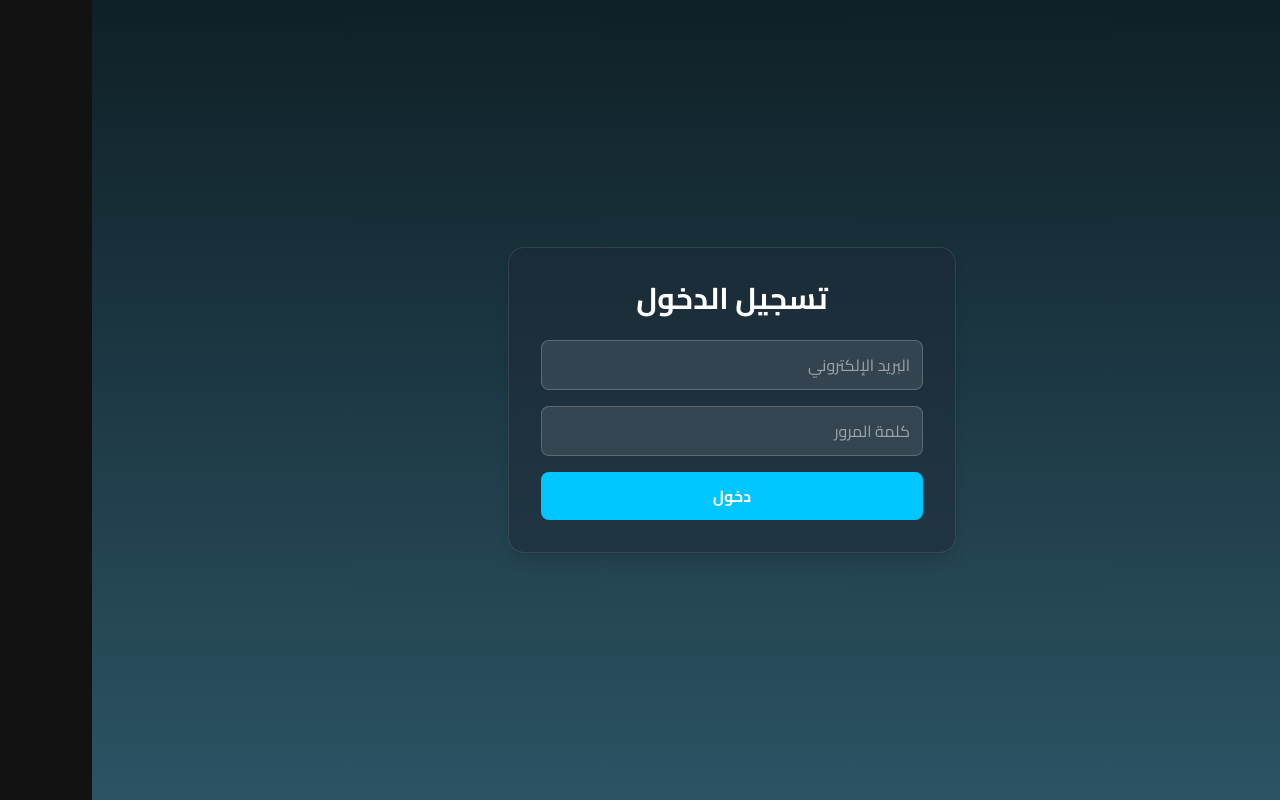
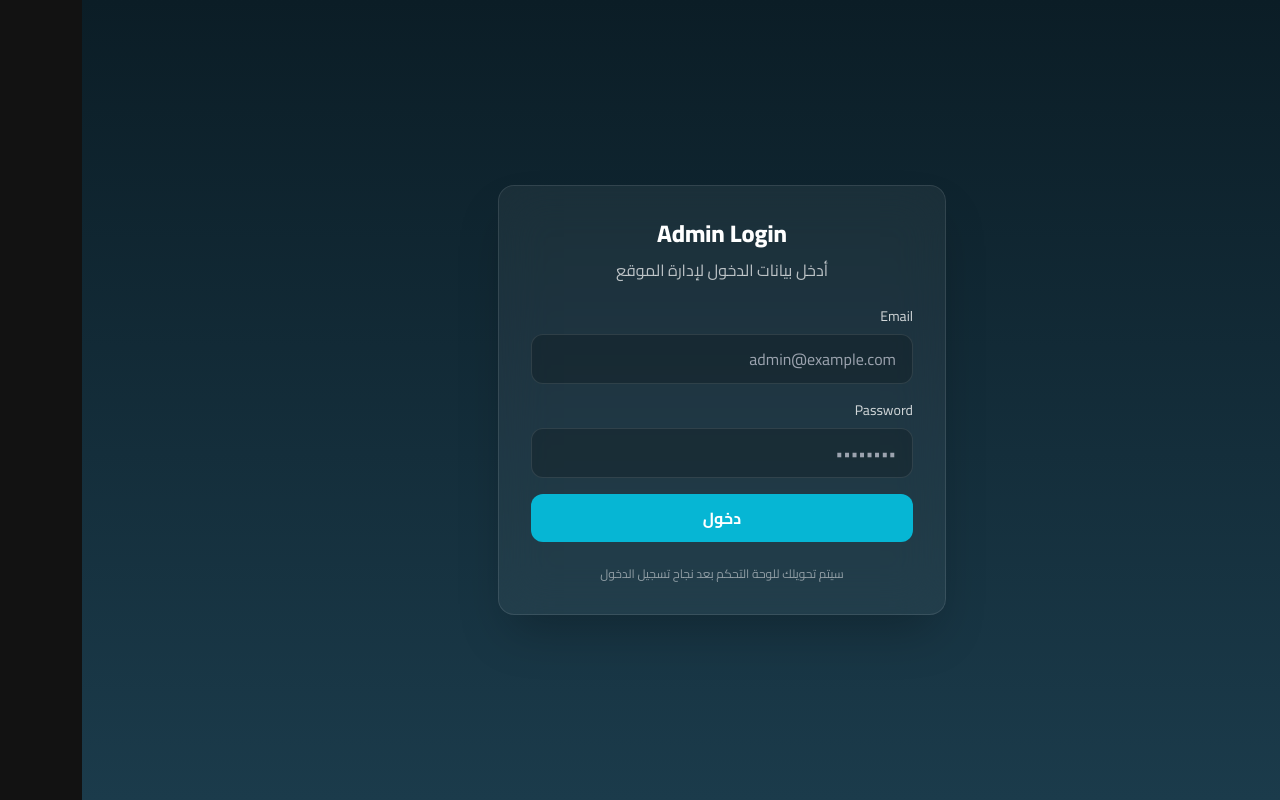
Before and after one commit to nawafonti123/riah-aljalid-clean, a Next.js app in the folder frontend/: page /admin/1/login in a window 1280 px wide. Built offline with nearby package versions, Linux system fonts and the light colour scheme; no server answers.

Commit message:
Fix login: store token fallback + correct NextAuth signIn route

```diff
--- a/frontend/app/admin/[secret]/login/page.tsx
+++ b/frontend/app/admin/[secret]/login/page.tsx
@@ -1,19 +1,25 @@
 'use client';
 
-import { useState } from 'react';
+import React, { useState } from 'react';
 import { signIn } from 'next-auth/react';
 import { useRouter, useParams } from 'next/navigation';
 
-export default function AdminLogin() {
+export default function AdminLoginPage() {
+  const router = useRouter();
   const params = useParams();
-  const secret = params.secret as string;
+  const secret = (params?.secret as string) || '';
+
   const [email, setEmail] = useState('');
   const [password, setPassword] = useState('');
-  const [error, setError] = useState('');
-  const router = useRouter();
+  const [loading, setLoading] = useState(false);
+  const [errorMsg, setErrorMsg] = useState('');
 
   const handleSubmit = async (e: React.FormEvent) => {
     e.preventDefault();
+    setErrorMsg('');
+    setLoading(true);
+
+    try {
       const res = await signIn('credentials', {
         email,
         password,
@@ -21,49 +27,83 @@ export default function AdminLogin() {
       });
 
       if (res?.error) {
-      setError('بيانات الدخول غير صحيحة');
-    } else {
-      // ✅ حفظ التوكن كـ fallback (في حال جلسة NextAuth تأخرت/تعطلت)
+        setErrorMsg('بيانات الدخول غير صحيحة');
+        setLoading(false);
+        return;
+      }
+
+      // ✅ fallback: خزّن التوكن في localStorage لضمان رفع الملفات
       try {
-        const sessionRes = await fetch('/api/auth/session');
-        const sessionData = await sessionRes.json().catch(() => null);
+        const s = await fetch('/api/auth/session', { cache: 'no-store' });
+        const sessionData = await s.json().catch(() => null);
         const token = sessionData?.accessToken;
         if (token) localStorage.setItem('riah_access_token', token);
-      } catch {}
+      } catch {
+        // ignore
+      }
 
+      // روح للداشبورد (نفس secret)
       router.push(`/admin/${secret}/dashboard`);
+    } catch (err) {
+      setErrorMsg('حدث خطأ غير متوقع');
+      setLoading(false);
+      return;
     }
+
+    setLoading(false);
   };
 
   return (
-    <div className="min-h-screen flex items-center justify-center bg-gradient-to-b from-[#0F2027] to-[#2C5364]">
-      <div className="glass-card p-8 rounded-2xl w-full max-w-md">
-        <h1 className="text-3xl font-bold text-white mb-6 text-center">تسجيل الدخول</h1>
-        {error && <p className="text-red-500 text-center mb-4">{error}</p>}
+    <div className="min-h-screen flex items-center justify-center bg-gradient-to-b from-[#0B1D26] to-[#1B3B4B] px-4">
+      <div className="w-full max-w-md rounded-2xl border border-white/10 bg-white/5 backdrop-blur-xl p-8 shadow-2xl">
+        <h1 className="text-2xl font-extrabold text-white text-center mb-2">Admin Login</h1>
+        <p className="text-white/70 text-center mb-6">أدخل بيانات الدخول لإدارة الموقع</p>
+
+        {errorMsg ? (
+          <div className="mb-4 rounded-lg bg-red-500/15 border border-red-500/30 p-3 text-red-200 text-sm">
+            {errorMsg}
+          </div>
+        ) : null}
+
         <form onSubmit={handleSubmit} className="space-y-4">
+          <div>
+            <label className="block text-white/80 text-sm mb-2">Email</label>
             <input
               type="email"
-            placeholder="البريد الإلكتروني"
+              className="w-full rounded-xl bg-black/20 border border-white/10 px-4 py-3 text-white outline-none focus:border-white/30"
+              placeholder="admin@example.com"
               value={email}
               onChange={(e) => setEmail(e.target.value)}
-            className="w-full p-3 rounded-lg bg-white/10 border border-white/20 text-white"
+              autoComplete="email"
               required
             />
+          </div>
+
+          <div>
+            <label className="block text-white/80 text-sm mb-2">Password</label>
             <input
               type="password"
-            placeholder="كلمة المرور"
+              className="w-full rounded-xl bg-black/20 border border-white/10 px-4 py-3 text-white outline-none focus:border-white/30"
+              placeholder="••••••••"
               value={password}
               onChange={(e) => setPassword(e.target.value)}
-            className="w-full p-3 rounded-lg bg-white/10 border border-white/20 text-white"
+              autoComplete="current-password"
               required
             />
+          </div>
+
           <button
             type="submit"
-            className="w-full p-3 rounded-lg bg-[#00c6ff] text-white font-bold hover:bg-[#00a0cc] transition"
+            disabled={loading}
+            className="w-full rounded-xl bg-cyan-500 hover:bg-cyan-400 disabled:opacity-60 px-4 py-3 font-bold text-white transition"
           >
-            دخول
+            {loading ? '...جاري تسجيل الدخول' : 'دخول'}
           </button>
         </form>
+
+        <div className="mt-6 text-center text-xs text-white/50">
+          سيتم تحويلك للوحة التحكم بعد نجاح تسجيل الدخول
+        </div>
       </div>
     </div>
   );
--- a/frontend/app/api/auth/[...nextauth]/route.ts
+++ b/frontend/app/api/auth/[...nextauth]/route.ts
@@ -10,15 +10,6 @@ interface DecodedToken {
   exp: number;
 }
 
-// ✅ (اختياري) تايب خفيف لتفادي مشاكل TS
-type AppUser = {
-  id: string;
-  email: string;
-  role: string;
-  accessToken: string;
-  refreshToken?: string;
-};
-
 const handler = NextAuth({
   providers: [
     CredentialsProvider({
@@ -27,10 +18,12 @@ const handler = NextAuth({
         email: { label: 'Email', type: 'email' },
         password: { label: 'Password', type: 'password' },
       },
+
       async authorize(credentials) {
         try {
           const baseUrl =
-            process.env.NEXT_PUBLIC_API_URL || process.env.BACKEND_URL;
+            process.env.NEXT_PUBLIC_API_URL ||
+            process.env.BACKEND_URL;
 
           if (!baseUrl) {
             console.error('Missing NEXT_PUBLIC_API_URL/BACKEND_URL');
@@ -61,7 +54,7 @@ const handler = NextAuth({
           let data: any;
           try {
             data = JSON.parse(responseText);
-          } catch (e) {
+          } catch {
             console.error('Invalid JSON from backend:', responseText);
             return null;
           }
@@ -73,15 +66,13 @@ const handler = NextAuth({
 
           const decoded = jwtDecode<DecodedToken>(data.access_token);
 
-          const user: AppUser = {
+          return {
             id: decoded.sub,
             email: decoded.email,
             role: decoded.role,
             accessToken: data.access_token,
             refreshToken: data.refresh_token,
-          };
-
-          return user as any;
+          } as any;
         } catch (error) {
           console.error('Authorize error:', error);
           return null;
@@ -92,33 +83,32 @@ const handler = NextAuth({
 
   callbacks: {
     async jwt({ token, user }) {
-      // اول تسجيل دخول
       if (user) {
         const u = user as any;
         token.accessToken = u.accessToken;
         token.refreshToken = u.refreshToken;
         token.role = u.role;
         token.id = u.id;
+        token.email = u.email;
       }
       return token;
     },
 
     async session({ session, token }) {
-      // ✅ نخلي التوكن دايمًا موجود بالجلسة للفرونت (رفع الملفات)
+      // ✅ نخلي accessToken واضح للفرونت
       (session as any).accessToken = token.accessToken as string;
 
       if (session.user) {
         (session.user as any).id = token.id as string;
         (session.user as any).role = token.role as string;
-        session.user.email = session.user.email || (token.email as string | undefined) || session.user.email;
+        session.user.email = (token.email as string) || session.user.email || '';
       }
 
       return session;
     },
   },
 
-  // ✅ مهم: خلي مسار تسجيل الدخول يطابق مسارك الحقيقي
-  // إذا عندك route: /admin/[secret]/login
+  // ✅ مهم جداً: مسار تسجيل الدخول الحقيقي عندك /admin/[secret]/login
   pages: {
     signIn: `/admin/${process.env.ADMIN_SECRET || 'login'}/login`,
   },
```
Also changed, not shown: frontend/lib/api.ts (+19 -17 lines). Lines whose indentation alone changed are shown as unchanged.
